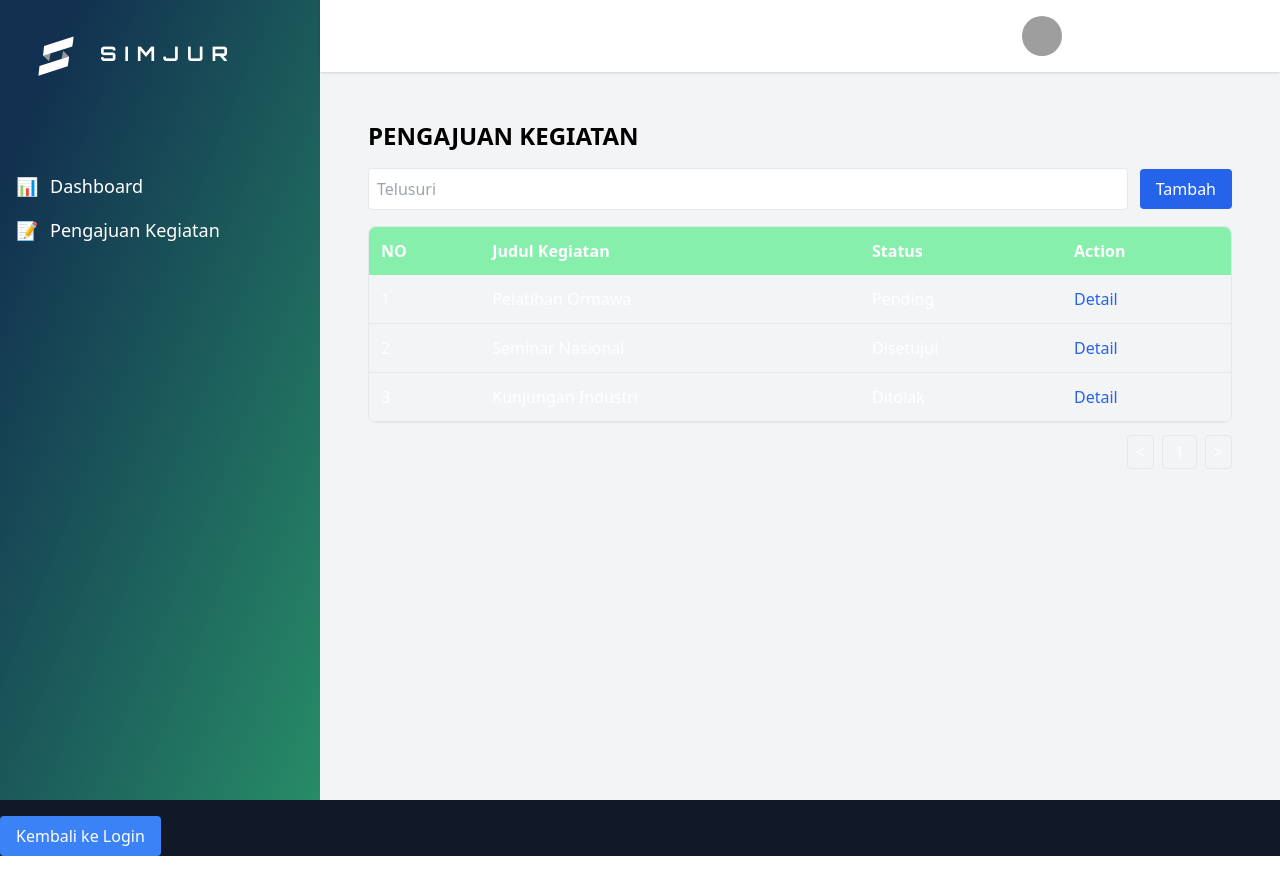
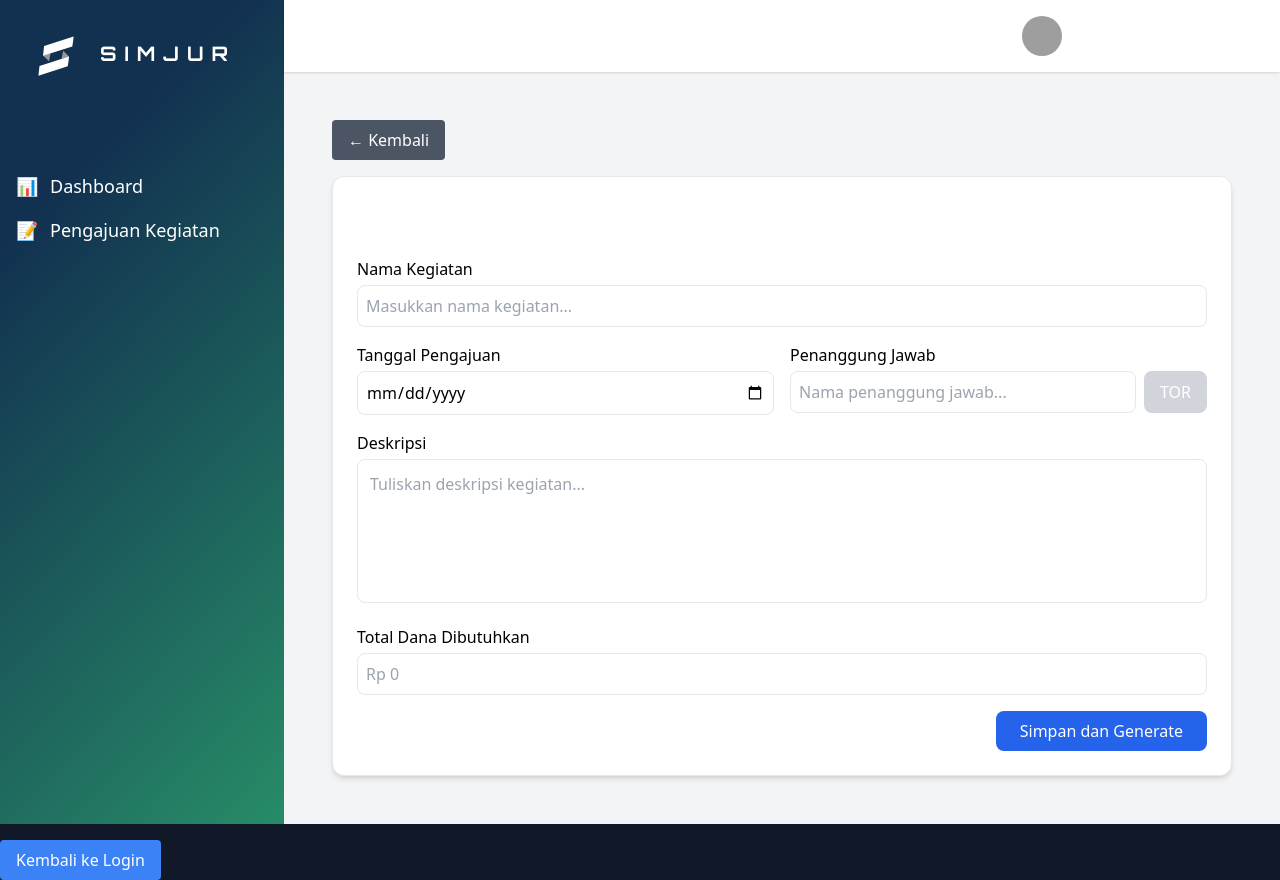
Before and after one commit to 404nugenotfound/simjur, a React (Create React App) app: page /user in a window 1280 px wide. Both pictures are taken after a click on the button "Tambah". Before the commit the page ends 856 px from the top, so only its background shows below. Built offline with nearby package versions, Linux system fonts and the light colour scheme; grey boxes are pictures that could not be loaded.

Commit message:
Update 2.0

```diff
--- a/package.json
+++ b/package.json
@@ -11,6 +11,8 @@
     "@types/node": "^16.18.126",
     "@types/react": "^19.2.5",
     "@types/react-dom": "^19.2.3",
+    "jspdf": "^2.5.1",
+    "jspdf-autotable": "^3.5.25",
     "react": "^19.2.0",
     "react-dom": "^19.2.0",
     "react-icons": "^5.5.0",
--- /dev/null
+++ b/src/pages/FormPengajuan.tsx
@@ -0,0 +1,189 @@
+import React, { useState } from "react";
+import jsPDF from "jspdf";
+import "jspdf-autotable";
+
+export default function FormPengajuan() {
+  const [namaKegiatan, setNamaKegiatan] = useState("");
+  const [tanggalPengajuan, setTanggalPengajuan] = useState("");
+  const [penanggungJawab, setPenanggungJawab] = useState("");
+  const [deskripsi, setDeskripsi] = useState("");
+  const [dana, setDana] = useState("");
+
+  const formatCurrency = (value: string) => {
+    const numbersOnly = value.replace(/\D/g, "");
+    return new Intl.NumberFormat("id-ID", {
+      style: "currency",
+      currency: "IDR",
+      minimumFractionDigits: 0,
+    }).format(Number(numbersOnly));
+  };
+
+  const handleDanaChange = (e: React.ChangeEvent<HTMLInputElement>) => {
+    setDana(formatCurrency(e.target.value));
+  };
+
+  // --- 🔥 Generate PDF dulu di atas baru submit ---
+  const generatePDF = (data: any) => {
+    const doc = new jsPDF();
+
+    doc.text("DOKUMEN TOR", 14, 10);
+
+    (doc as any).autoTable({
+      startY: 20,
+      head: [["Field", "Isi"]],
+      body: [
+        ["Nomor TOR", data.nomorTor],
+        ["Nama Kegiatan", data.namaKegiatan],
+        ["Tanggal", data.tanggalPengajuan],
+        ["Penanggung Jawab", data.penanggungJawab],
+        ["Deskripsi", data.deskripsi],
+        ["Dana", data.dana],
+        ["Status", data.status],
+      ],
+    });
+
+    doc.save(`${data.nomorTor}.pdf`);
+  };
+
+  // --- 🔥 Baru fungsi simpan disini ---
+  const handleSubmit = () => {
+    if (
+      !namaKegiatan ||
+      !tanggalPengajuan ||
+      !penanggungJawab ||
+      !deskripsi ||
+      !dana
+    ) {
+      alert("Semua form harus diisi!");
+      return;
+    }
+
+    const nomorTor =
+      "TOR-" +
+      new Date().getFullYear() +
+      "-" +
+      Math.floor(Math.random() * 1000);
+
+    const newForm = {
+      id: Date.now(),
+      nomorTor,
+      namaKegiatan,
+      tanggalPengajuan,
+      penanggungJawab,
+      deskripsi,
+      dana,
+      status: "pending",
+    };
+
+    const saved = JSON.parse(localStorage.getItem("pengajuan") || "[]");
+    saved.push(newForm);
+    localStorage.setItem("pengajuan", JSON.stringify(saved));
+
+    generatePDF(newForm);
+
+    alert(`Data tersimpan!\nNomor TOR: ${nomorTor}`);
+
+    setNamaKegiatan("");
+    setTanggalPengajuan("");
+    setPenanggungJawab("");
+    setDeskripsi("");
+    setDana("");
+  };
+
+  return (
+    <div className="flex justify-center w-full">
+      {/* Card Container */}
+      <div className="bg-white shadow-md border rounded-xl p-6 w-[900px]">
+        {/* Title */}
+        <h2 className="text-2xl font-semibold mb-6 tracking-wide">
+          TAMBAH DATA PENGAJUAN TOR
+        </h2>
+
+        {/* Form */}
+        <div className="space-y-4">
+          <div>
+            <label className="block text-black font-medium mb-1">
+              Nama Kegiatan
+            </label>
+            <input
+              type="text"
+              className="border rounded-lg w-full p-2 text-black"
+              placeholder="Masukkan nama kegiatan..."
+              value={namaKegiatan}
+              onChange={(e) => setNamaKegiatan(e.target.value)}
+            />
+          </div>
+
+          <div className="grid grid-cols-2 gap-4">
+            <div>
+              <label className="block text-black font-medium mb-1">
+                Tanggal Pengajuan
+              </label>
+              <input
+                type="date"
+                className="border rounded-lg w-full p-2 text-black"
+                value={tanggalPengajuan}
+                onChange={(e) => setTanggalPengajuan(e.target.value)}
+                aria-label="Tanggal Pengajuan"
+              />
+            </div>
+
+            <div>
+              <label className="block text-black font-medium mb-1">
+                Penanggung Jawab
+              </label>
+              <div className="flex gap-2">
+                <input
+                  type="text"
+                  className="border rounded-lg flex-1 p-2 text-black"
+                  placeholder="Nama penanggung jawab..."
+                  value={penanggungJawab}
+                  onChange={(e) => setPenanggungJawab(e.target.value)}
+                />
+                <button className="px-4 py-2 bg-gray-300 rounded-lg">
+                  TOR
+                </button>
+              </div>
+            </div>
+          </div>
+
+          <div>
+            <label className="block text-black font-medium mb-1">
+              Deskripsi
+            </label>
+            <textarea
+              className="border rounded-lg w-full p-3 h-36 resize-none text-black"
+              placeholder="Tuliskan deskripsi kegiatan..."
+              value={deskripsi}
+              onChange={(e) => setDeskripsi(e.target.value)}
+            ></textarea>
+          </div>
+
+          {/* Dana */}
+          <div>
+            <label className="block text-black font-medium mb-1">
+              Total Dana Dibutuhkan
+            </label>
+            <input
+              type="text"
+              className="border rounded-lg w-full p-2 text-black"
+              placeholder="Rp 0"
+              value={dana}
+              onChange={handleDanaChange}
+            />
+          </div>
+
+          {/* Submit */}
+          <div className="flex justify-end">
+            <button
+              onClick={handleSubmit}
+              className="px-6 py-2 bg-blue-600 text-white rounded-lg hover:bg-blue-700 transition"
+            >
+              Simpan dan Generate
+            </button>
+          </div>
+        </div>
+      </div>
+    </div>
+  );
+}
--- a/src/pages/PengajuanKegiatan.tsx
+++ b/src/pages/PengajuanKegiatan.tsx
@@ -1,4 +1,5 @@
 import React, { useState, useEffect } from "react";
+import FormPengajuan from "./FormPengajuan";
 
 type Kegiatan = {
   id: number;
@@ -7,12 +8,12 @@ type Kegiatan = {
 };
 
 const PengajuanKegiatan: React.FC = () => {
+  const [mode, setMode] = useState<"list" | "form">("list");
   const [data, setData] = useState<Kegiatan[]>([]);
   const [search, setSearch] = useState("");
   const [filter, setFilter] = useState("all");
   const [page, setPage] = useState(1);
 
-  // Simulasi API
   useEffect(() => {
     const fakeData: Kegiatan[] = [
       { id: 1, judul: "Pelatihan Ormawa", status: "pending" },
@@ -24,19 +25,38 @@ const PengajuanKegiatan: React.FC = () => {
 
   const filtered = data.filter((item) => {
     const matching = filter === "all" ? true : item.status === filter;
-
     const searching = item.judul.toLowerCase().includes(search.toLowerCase());
-
     return matching && searching;
   });
 
+  {
+    /* Form View */
+  }
+  if (mode === "form") {
+    return (
+      <div className="p-6">
+        <button
+          onClick={() => setMode("list")}
+          className="mb-4 px-4 py-2 bg-gray-600 text-white rounded"
+        >
+          ← Kembali
+        </button>
+
+        <FormPengajuan />
+      </div>
+    );
+  }
+
+  {
+    /* Tabel */
+  }
   return (
     <div className="p-6">
-      <h1 className="text-2xl font-bold text-black mb-4">PENGAJUAN KEGIATAN</h1>
+      <h1 className="text-2xl text-black font-bebas mb-4">
+        PENGAJUAN KEGIATAN
+      </h1>
 
-      {/* Bagian Filter + Search + Tambah */}
       <div className="flex items-center gap-3 mb-4">
-
         <input
           type="text"
           placeholder="Telusuri"
@@ -45,15 +65,17 @@ const PengajuanKegiatan: React.FC = () => {
           onChange={(e) => setSearch(e.target.value)}
         />
 
-        <button className="px-4 py-2 bg-blue-600 text-white rounded">
+        <button
+          onClick={() => setMode("form")}
+          className="px-4 py-2 bg-blue-600 text-white rounded"
+        >
           Tambah
         </button>
       </div>
 
-      {/* Tabel */}
       <div className="border rounded-lg overflow-hidden">
         <table className="w-full text-left">
-          <thead className="bg-green-300">
+          <thead className="bg-green-700">
             <tr>
               <th className="p-3">NO</th>
               <th className="p-3">Judul Kegiatan</th>
@@ -65,13 +87,13 @@ const PengajuanKegiatan: React.FC = () => {
           <tbody>
             {filtered.length === 0 ? (
               <tr>
-                <td colSpan={4} className="p-4 text-center text-gray-500">
+                <td colSpan={4} className="p-4 text-center text-black">
                   Tidak ada data
                 </td>
               </tr>
             ) : (
               filtered.map((item, index) => (
-                <tr key={item.id} className="border-b">
+                <tr key={item.id} className="border-b text-black">
                   <td className="p-3">{index + 1}</td>
                   <td className="p-3">{item.judul}</td>
                   <td className="p-3 capitalize">{item.status}</td>
@@ -85,8 +107,7 @@ const PengajuanKegiatan: React.FC = () => {
         </table>
       </div>
 
-      {/* Pagination */}
-      <div className="flex items-center justify-end gap-2 mt-3">
+      <div className="flex items-center justify-end text-black gap-2 mt-3">
         <button
           className="px-2 py-1 border rounded"
           onClick={() => setPage(page - 1)}
--- a/tailwind.config.js
+++ b/tailwind.config.js
@@ -11,7 +11,7 @@ module.exports = {
         orbitron: ['Orbitron', 'sans-serif'],
       },
       backgroundImage: {
-        'gradient': 'linear-gradient(to bottom right, #123150 12%, #278C67 100%)',
+        'gradient': 'linear-gradient(134deg, #123150 22%, #278C67 100%)',
        }
     },
   },
```
Also changed, not shown: src/pages/Layout.tsx (line endings or trailing spaces), 1 other file (tests, documents, lock files or other folders).
